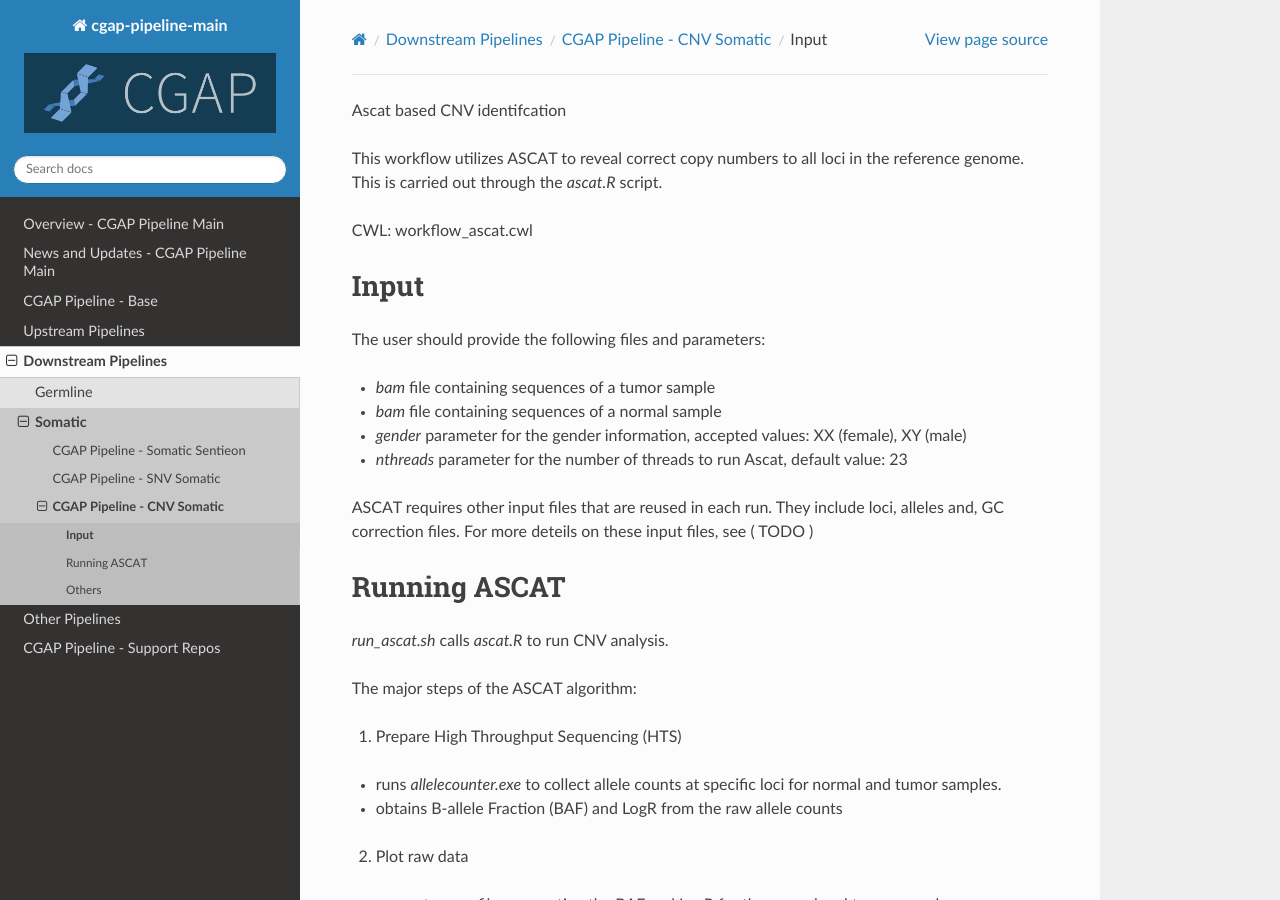
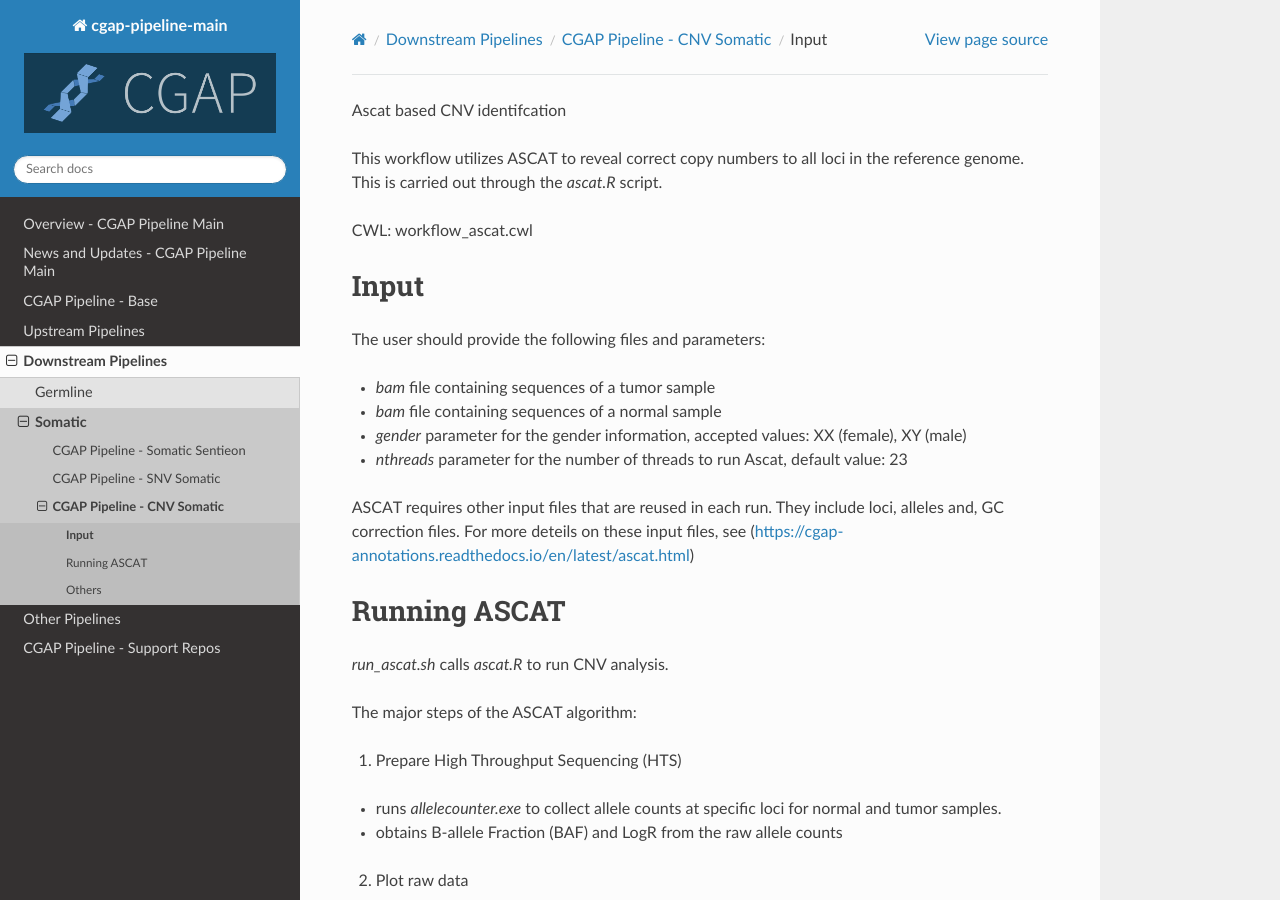
Before and after one commit to dbmi-bgm/cgap-pipeline-main, a Sphinx documentation site: the page built from docs/Pipelines/Downstream/CNV_somatic/overview-CNV_somatic.rst, in a window 1280 px wide and 900 px high. Built offline with Sphinx 7.4.7 and the Read the Docs theme 2.0.0, drawn with Linux system fonts in a browser that asks for light colours.

Commit message:
docs update

```diff
--- a/docs/Pipelines/Downstream/CNV_somatic/overview-CNV_somatic.rst
+++ b/docs/Pipelines/Downstream/CNV_somatic/overview-CNV_somatic.rst
@@ -14,7 +14,7 @@
 - `nthreads` parameter for the number of threads to run Ascat, default value: 23
 
 
-ASCAT requires other input files that are reused in each run. They include loci, alleles and, GC correction files. For more deteils on these input files, see ( TODO )
+ASCAT requires other input files that are reused in each run. They include loci, alleles and, GC correction files. For more deteils on these input files, see (https://cgap-annotations.readthedocs.io/en/latest/ascat.html)
 
 Running ASCAT
 #############
```
